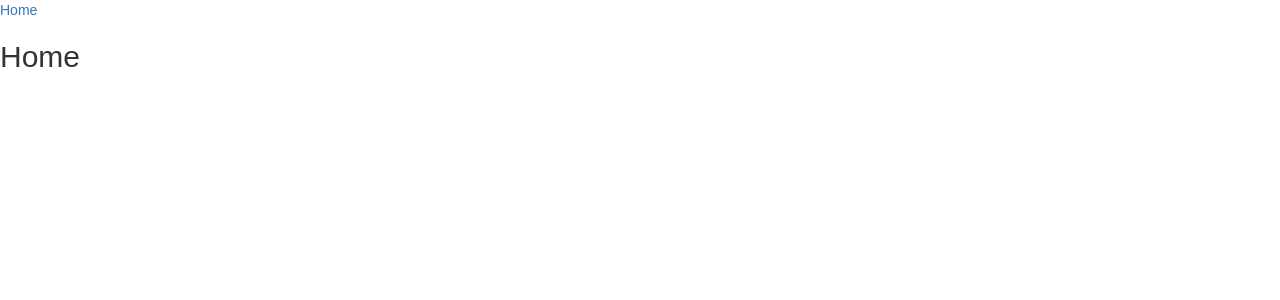
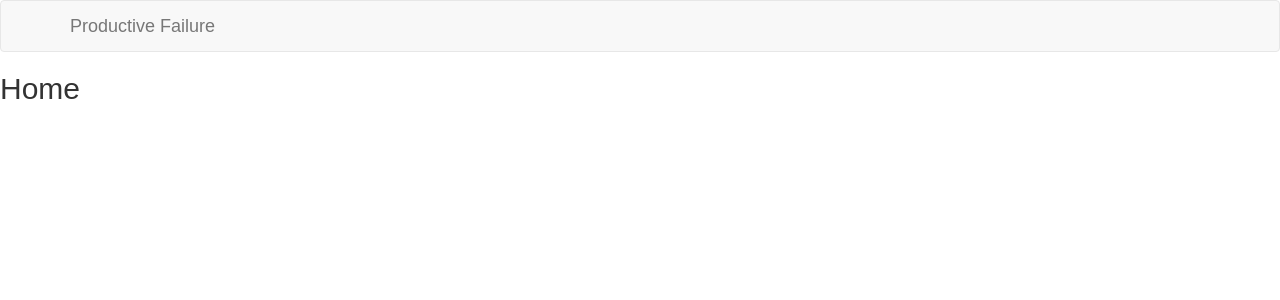
Before and after one commit to SusannaRiccardi/productive-failure-platform, a React (Create React App) app in the folder productive-failure-platform/: page / in a window 1280 px wide. Shown: the top 300 px of the page. Built offline with nearby package versions, Linux system fonts and the light colour scheme.

Commit message:
Added banner with title

```diff
--- a/productive-failure-platform/src/App.js
+++ b/productive-failure-platform/src/App.js
@@ -2,16 +2,13 @@ import React from 'react';
 import { BrowserRouter as Router, Route, Link } from 'react-router-dom';
 import Home from './components/Home';
 import Display from './components/Display';
-
+import Banner from './components/Banner';
 
 
 const App = () => (
     <Router>
         <div>
-            {/* TODO: add banner */}
-            <div className="Banner">
-                <p><Link to="/">Home</Link></p>
-            </div>
+            <Banner />
 
             <Route exact path="/" component={Home}/>
             <Route path="/productive-failure" component={Display}/>
--- /dev/null
+++ b/productive-failure-platform/src/components/Banner.js
@@ -0,0 +1,21 @@
+import React, { Component } from 'react';
+import { Navbar, Nav, NavItem, NavDropdown, MenuItem} from 'react-bootstrap';
+import { BrowserRouter as Router, Route, Link } from 'react-router-dom';
+
+export default class Banner extends Component {
+	constructor(props) {
+		super(props)
+	}
+
+    render() {
+        return (
+            <Navbar>
+                <Navbar.Header>
+                    <Navbar.Brand>
+                        Productive Failure
+                    </Navbar.Brand>
+                </Navbar.Header>
+            </Navbar>
+        );
+    }
+}
```
